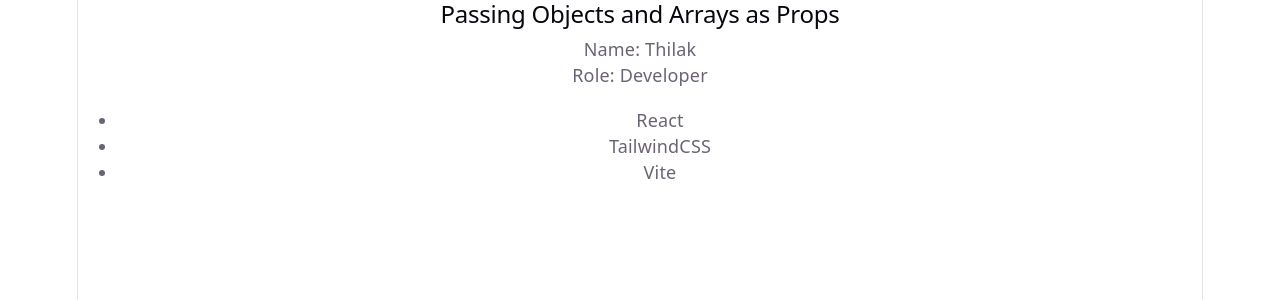
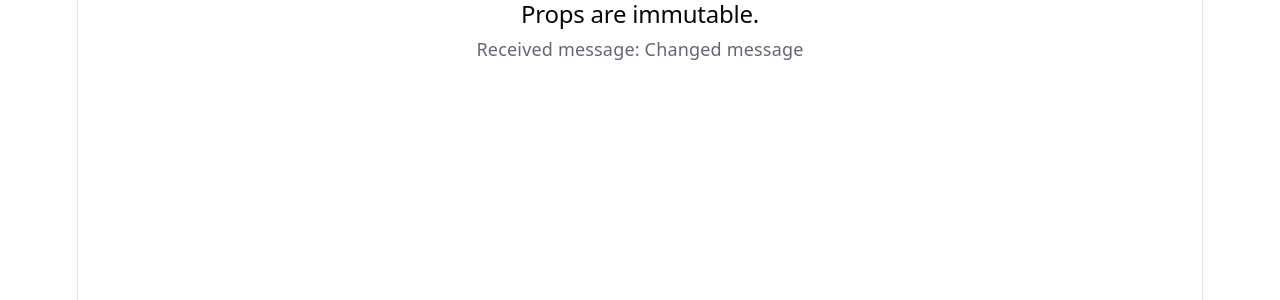
Before and after one commit to thilak459/MERN_Stu_FebMay26Mys, a React (Vite) app in the folder W9/D2/prop-example-app/: page / in a window 1280 px wide. Shown: the top 300 px of the page. Built offline with nearby package versions, Linux system fonts and the light colour scheme.

Commit message:
Props immutable

```diff
--- a/W9/D2/prop-example-app/src/App.jsx
+++ b/W9/D2/prop-example-app/src/App.jsx
@@ -7,6 +7,7 @@ import { PropDrillingDemo } from './components/P4';
 import { SharedStateParent } from './components/P5';
 import { CompositionDemo } from './components/P6';
 import { ObjectsAndArrayProps } from './components/P7';
+import { PropsImmutability } from './components/P8';
 
 function App() {
  return(
@@ -17,7 +18,8 @@ function App() {
     {/* <PropDrillingDemo/> */}
     {/* <SharedStateParent/> */}
     {/* <CompositionDemo/> */}
-    <ObjectsAndArrayProps/>
+    {/* <ObjectsAndArrayProps/> */}
+    <PropsImmutability/>
   </>
  );
 }
```
